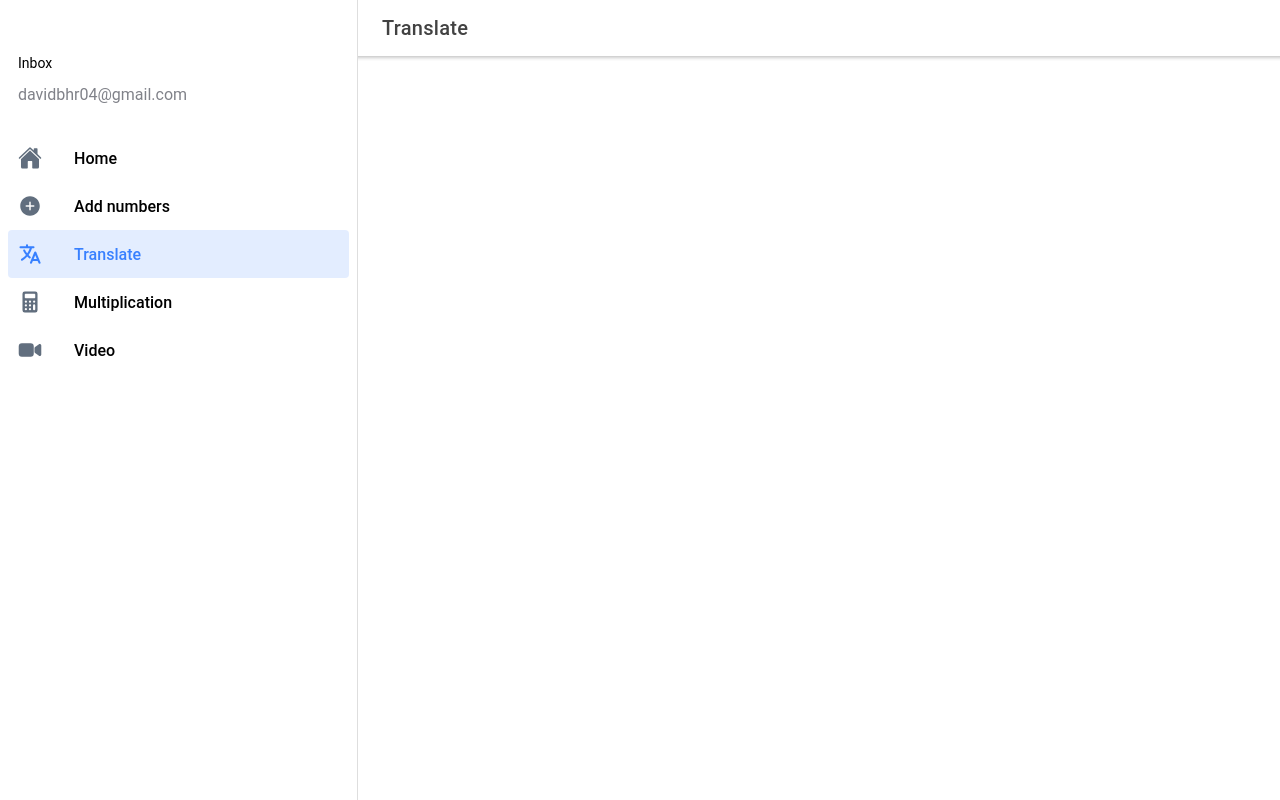
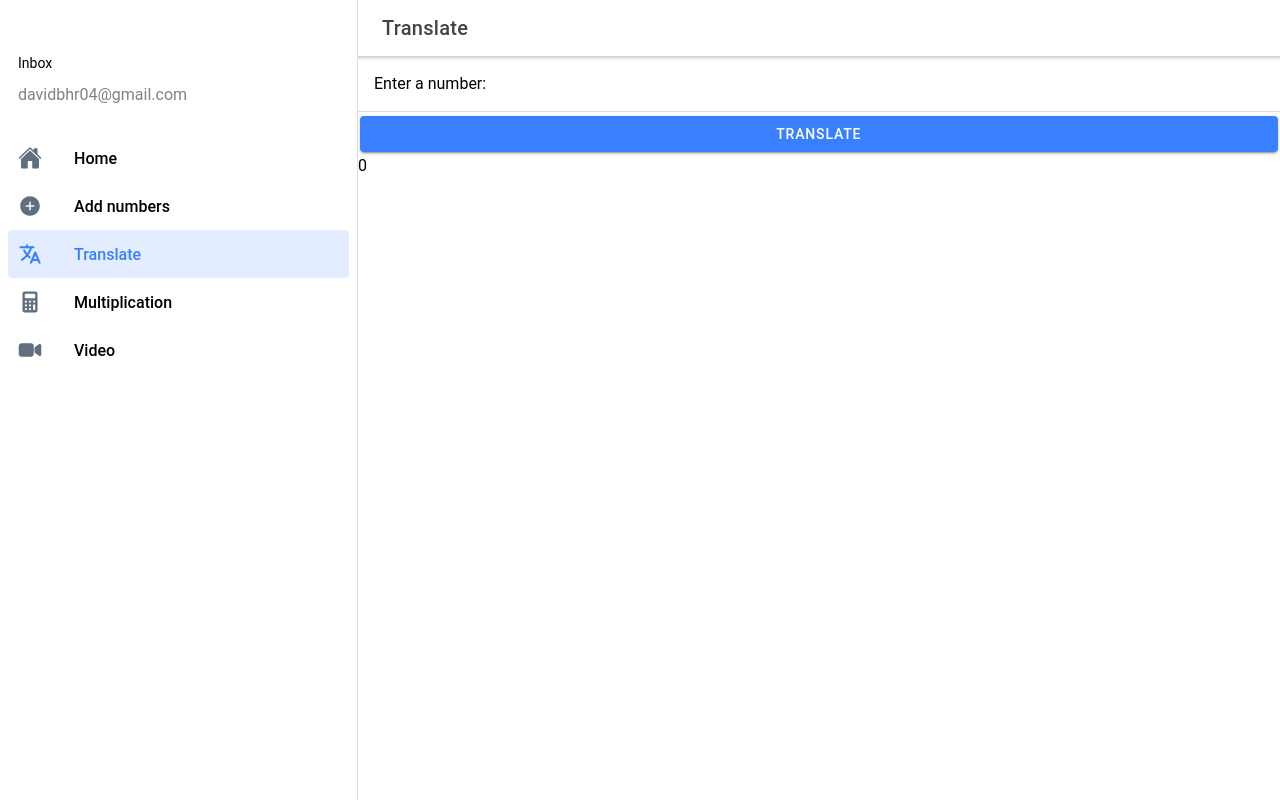
Before and after one commit to D-Rose04/Ionic-React-App, a React (Create React App) app: page /page/Translate in a window 1280 px wide. Built offline with nearby package versions, Linux system fonts and the light colour scheme.

Commit message:
bugs fixed

```diff
--- a/src/pages/Multiplication/Multiplication.tsx
+++ b/src/pages/Multiplication/Multiplication.tsx
@@ -7,13 +7,13 @@ import './Multiplication.css';
 
 const Multiplication = () => {
   const [Value, SetValue] = useState<TableOperation>({ result: [] });
-  const [number,SetNumber] = useState<number>(0);
+  const [number, SetNumber] = useState<number>(0);
 
   const Multiply = (value: number, times: number): Array<Number> => {
     SetValue({ ...Value, result: [] });
     let results = [];
     for (let i = 1; i < times + 1; i++) {
-      results.push(i  * value)
+      results.push(i * value)
     }
     return results;
   }
@@ -36,13 +36,15 @@ const Multiplication = () => {
         </IonItem>
         <IonButton expand="block" onClick={() => SetValue({ ...Value, result: Multiply(number, 14) })}>Submit</IonButton>
         <IonList>
-          {Value.result.map((result,index) => {
-            return (
-              <IonItem>
-                <IonLabel>{number} X {index + 1} = {result.toString()}</IonLabel>
-              </IonItem>
-            )
-          })}
+          {number > 0 ?
+            Value.result.map((result, index) => {
+              return (
+                <IonItem>
+                  <IonLabel>{number} X {index + 1} = {result.toString()}</IonLabel>
+                </IonItem>
+              )
+            }) : <></>
+          }
         </IonList>
       </IonContent>
 
--- a/src/pages/Translator/Translator.tsx
+++ b/src/pages/Translator/Translator.tsx
@@ -1,10 +1,16 @@
-import { IonHeader, IonToolbar, IonButtons, IonMenuButton, IonTitle } from '@ionic/react';
-import React from 'react';
+import { IonHeader, IonToolbar, IonButtons, IonMenuButton, IonTitle, IonContent, IonLabel, IonItem, IonInput, IonButton } from '@ionic/react';
+import React, { useState } from 'react';
 import './Translator.css';
 
-const Translator = () => {
+const Translator: React.FC = () => {
+  const [number, setNumber] = useState<number>(0);
+  const handleSubmit = (event: React.MouseEvent<HTMLIonButtonElement>) => {
+    setNumber(4);
+  }
+
   return (
-    <IonHeader>
+    <>
+      <IonHeader>
         <IonToolbar>
           <IonButtons slot="start">
             <IonMenuButton />
@@ -12,6 +18,16 @@ const Translator = () => {
           <IonTitle>Translate</IonTitle>
         </IonToolbar>
       </IonHeader>
+
+      <IonContent>
+        <IonItem>
+          <IonLabel position='floating'>Enter a number:</IonLabel>
+          <IonInput type='number' clearInput></IonInput>
+        </IonItem>
+        <IonButton expand='block' onClick={(e) => handleSubmit(e)}>Translate</IonButton>
+        <IonLabel>{number}</IonLabel>
+      </IonContent>
+    </>
   )
 }
 
```
